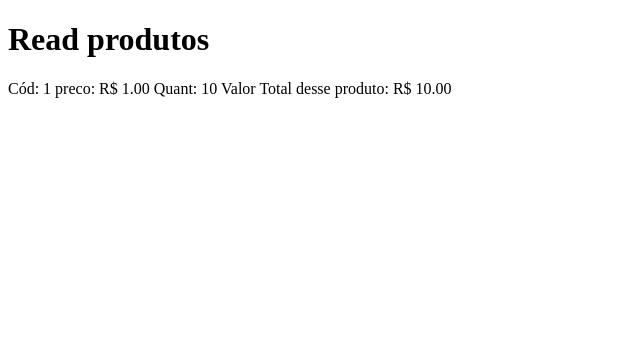
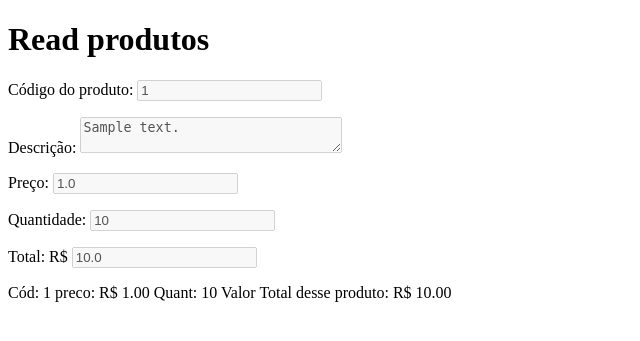
Before and after one commit to felipe-fjs/gerenciador_de_estoque, a Flask app: page /estoque/produto/1 in a window 1280 px wide. Shown: the top 341 px of the page, without its empty margins (0-640 px from the left). Run offline with Flask 3, Linux system fonts and the light colour scheme; a user stored in the database is signed in; tables that the repository leaves empty hold one stand-in row (values such as "Sample post").

Commit message:
form básico para get_produto

```diff
--- a/app/templates/stock/get_product.html
+++ b/app/templates/stock/get_product.html
@@ -6,5 +6,27 @@
 
 {% block content %}
 <h1>Read produtos</h1>
+<form aria-disabled="true">
+    <p>
+        <label for="cod">Código do produto:</label>
+        <input type="number" name="cod" id="cod" value="{{ product.cod }}" disabled>
+    </p>
+    <p>
+        <label for="desc">Descrição: </label>
+        <textarea name="desc" id="desc" cols="30" disabled>{{ product.desc }}</textarea>
+    </p>
+    <p>
+        <label for="preco">Preço:</label>
+        <input type="number" name="preco" id="preco" value="{{ product.preco }}" disabled>
+    </p>
+    <p>
+        <label for="quant">Quantidade: </label>
+        <input type="number" name="quant" id="quant" value="{{ product.quant }}" disabled>
+    </p>
+    <p>
+        <label for="total">Total: R$</label>
+        <input type="text" name="total" id="total" value="{{ product.preco * product.quant }}" disabled>
+    </p>
+</form>
     {{ product }}
 {% endblock %}
```
